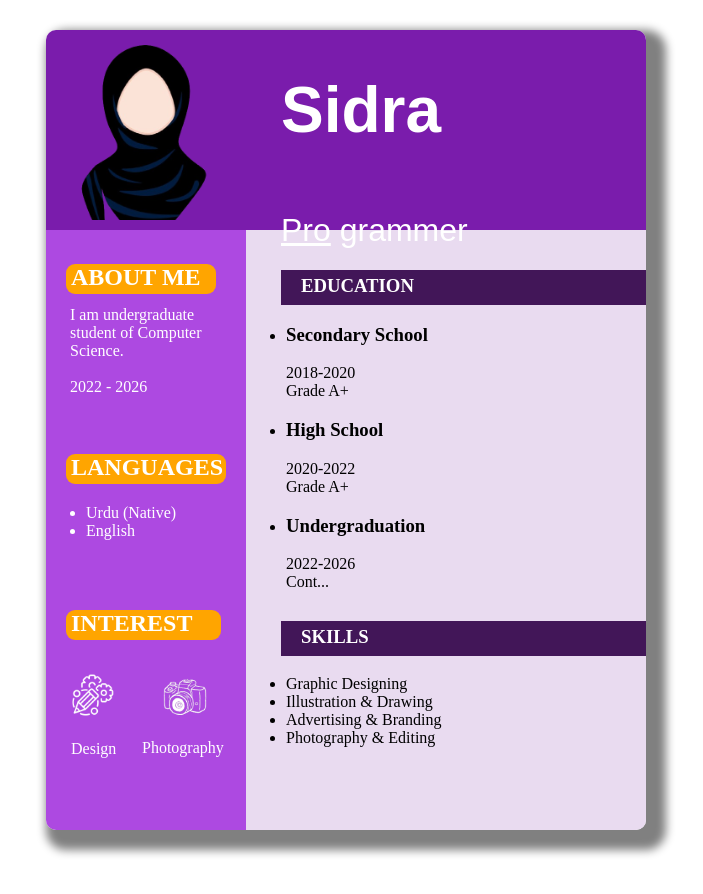
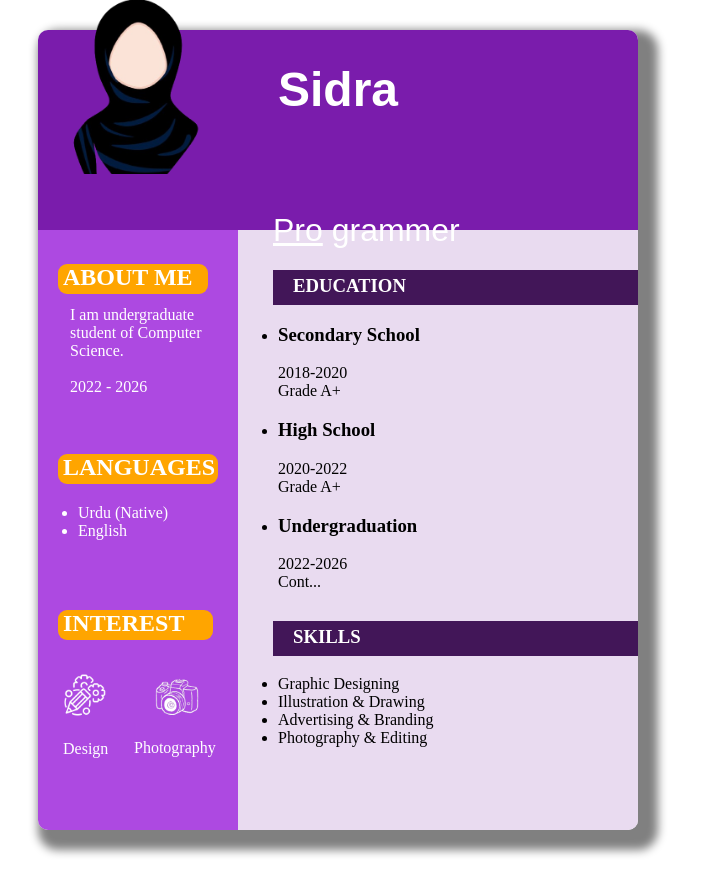
Before and after one commit to Sidra-Coder/Portfolio, a plain HTML site: page aboutme.html in a window 1280 px wide. Shown: the whole page, without its empty margins (392-1095 px from the left). Drawn offline with Linux system fonts and the light colour scheme.

Commit message:
Fixed Error

```diff
--- a/aboutme.css
+++ b/aboutme.css
@@ -1,4 +1,7 @@
-
+body{
+    margin: 0;
+    padding: 0;
+}
 .body{
 
     height: 800px;
@@ -26,8 +29,9 @@
     font-family:sans-serif;
 }
 h1 {
-    padding-left: 235px;
+    padding-left: 240px;
     padding-bottom: none;
+    font-size: 3rem;
 }
 p{
     padding-left: 235px;
@@ -52,10 +56,10 @@ p{
 }
 
 .pic{
-    height: 180px;
+     height: 180px;
      width: 210px;
      position: relative;
-     bottom: 150px;
+     bottom: 155px;
      background-image: url(html_finalprojimages/Untitled_design__2_-removebg-preview.png);
      background-size: cover;
 }
```
